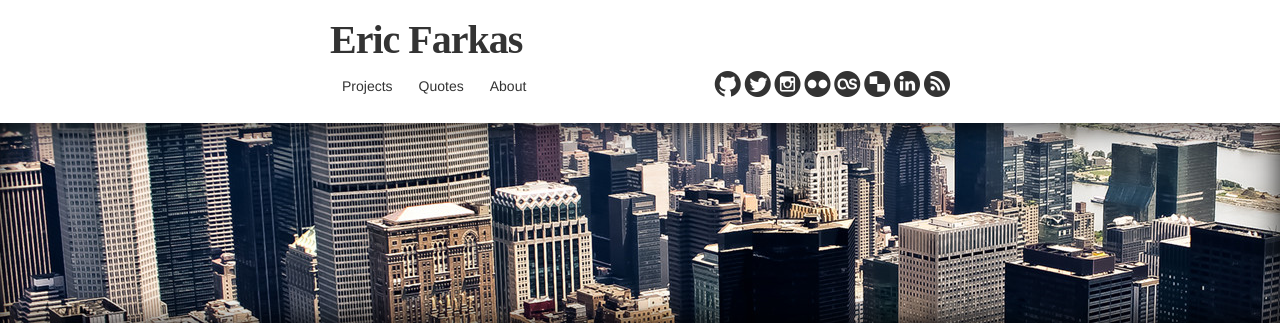
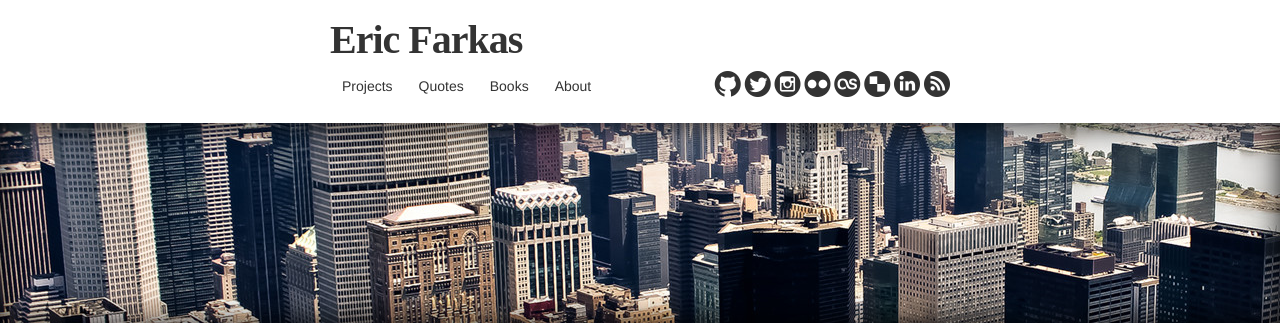
Before and after one commit to speric/speric.github.com, a Jekyll site: the page built from index.html, in a window 1280 px wide. Shown: the top 325 px of the page. Built offline with Jekyll 4.4.1, drawn with Linux system fonts in a browser that asks for light colours; some web fonts are replaced; Markdown is read by kramdown in place of the engine named in the settings; comment, search, counter and statistics services are not loaded.

Commit message:
Book link in top nav

```diff
--- a/_layouts/layout.html
+++ b/_layouts/layout.html
@@ -20,14 +20,15 @@
         <header class="jumbotron subhead">
           <h1><a href="/">Eric Farkas</a></h1>
           <div class="row">
-            <div class="span3">
+            <div class="span4">
               <ul class="nav nav-pills">
                 <li><a href="/projects">Projects</a></li>
                 <li><a href="/quotes">Quotes</a></li>
+                <li><a href="/books">Books</a></li>
                 <li><a href="/about">About</a></li>
               </ul>
             </div>
-            <div class="pull-right span5">
+            <div class="pull-right span4">
               <ul class="social-icons">
                 <li><a href="http://github.com/speric" class="social ss-icon ss-social-circle">octocat</a></li>
                 <li><a href="http://twitter.com/ericfarkas" class="social ss-icon ss-social-circle">twitter</a></li>
```
